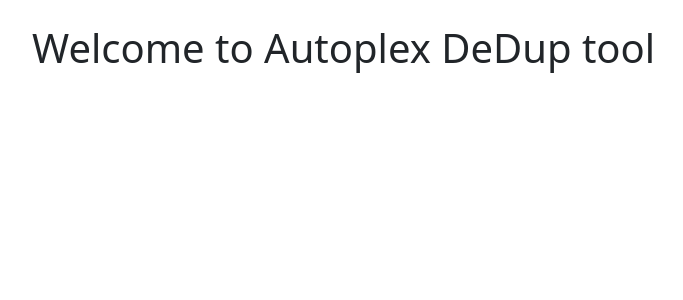
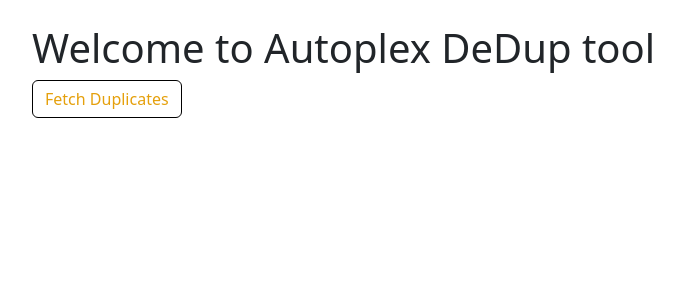
Before and after one commit to johnsturgeon/plex-tools, a FastAPI app: template app/templates/duplicates.j2 in a window 1280 px wide. Shown: the part 56-356 px from the top of the page, without its empty margins (50-733 px from the left). Run offline with FastAPI, Linux system fonts and the light colour scheme; the template is opened without the code that fills it, so the values that code supplies are empty; parts of the project's set-up code (start-up, migrations or seed data) failed here and were passed over.

Commit message:
Created a 'fetch duplicates' route

```diff
--- a/app/main.py
+++ b/app/main.py
@@ -272,6 +272,28 @@ async def duplicates(request: Request, plex_user: PlexUser = Depends(verify_plex
     )
 
 
+@app.get("/fetch_duplicates")
+async def fetch_duplicates(
+    request: Request, plex_user: PlexUser = Depends(verify_plex_user)
+):
+    """
+    Render the home page for authenticated Plex users.
+
+    This route handler renders the home page template with the authenticated user's information.
+
+    Args:
+        request (Request): The incoming HTTP request.
+        plex_user (PlexUser): The authenticated Plex user, obtained via dependency injection.
+
+    Returns:
+        TemplateResponse: The rendered home page.
+    """
+    return templates.TemplateResponse(
+        "duplicates.j2",
+        {"request": request, "plex_user": plex_user, "duplicates": ["one", "two"]},
+    )
+
+
 @app.get("/callback")
 async def callback(request: Request, pin_id: str, pin_code: str):
     """
--- a/app/templates/duplicates.j2
+++ b/app/templates/duplicates.j2
@@ -4,4 +4,10 @@
 
 {% block content %}
     <h1>Welcome to Autoplex DeDup tool</h1>
+    <a href="{{ url_for('fetch_duplicates') }}" class="btn rounded" style="color: #e5a00c; border: 1px solid black;">Fetch Duplicates</a>
+    {% if duplicates %}
+    	{% for duplicate in duplicates %}
+        <div class="duplicate">{{ duplicate }}</div>
+        {% endfor %}
+    {% endif %}
 {% endblock %}
```
